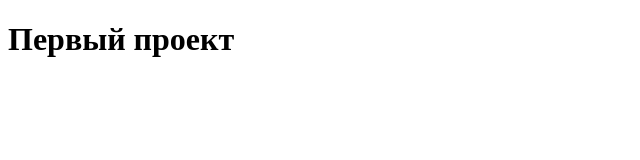
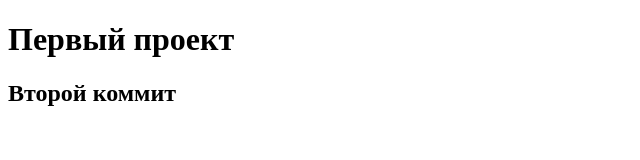
Before and after one commit to kurumi177/first-project, a plain HTML site: page index.html in a window 1280 px wide. Shown: the whole page, without its empty margins (0-640 px from the left). Drawn offline with Linux system fonts and the light colour scheme.

Commit message:
Второй коммит html

```diff
--- a/index.html
+++ b/index.html
@@ -7,5 +7,6 @@
 </head>
 <body>
     <h1>Первый проект</h1>
+    <h2>Второй коммит</h2>
 </body>
 </html>
```
